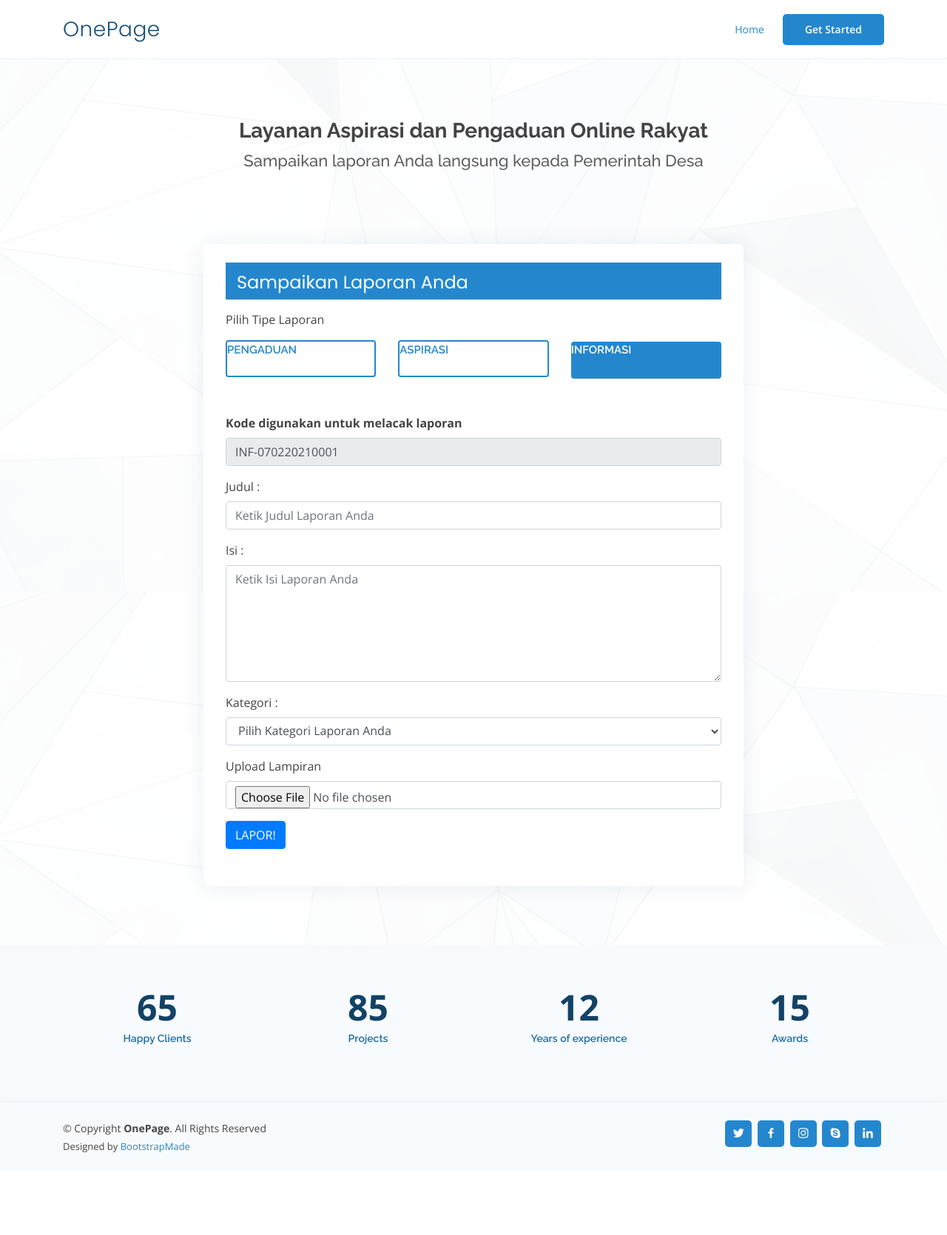
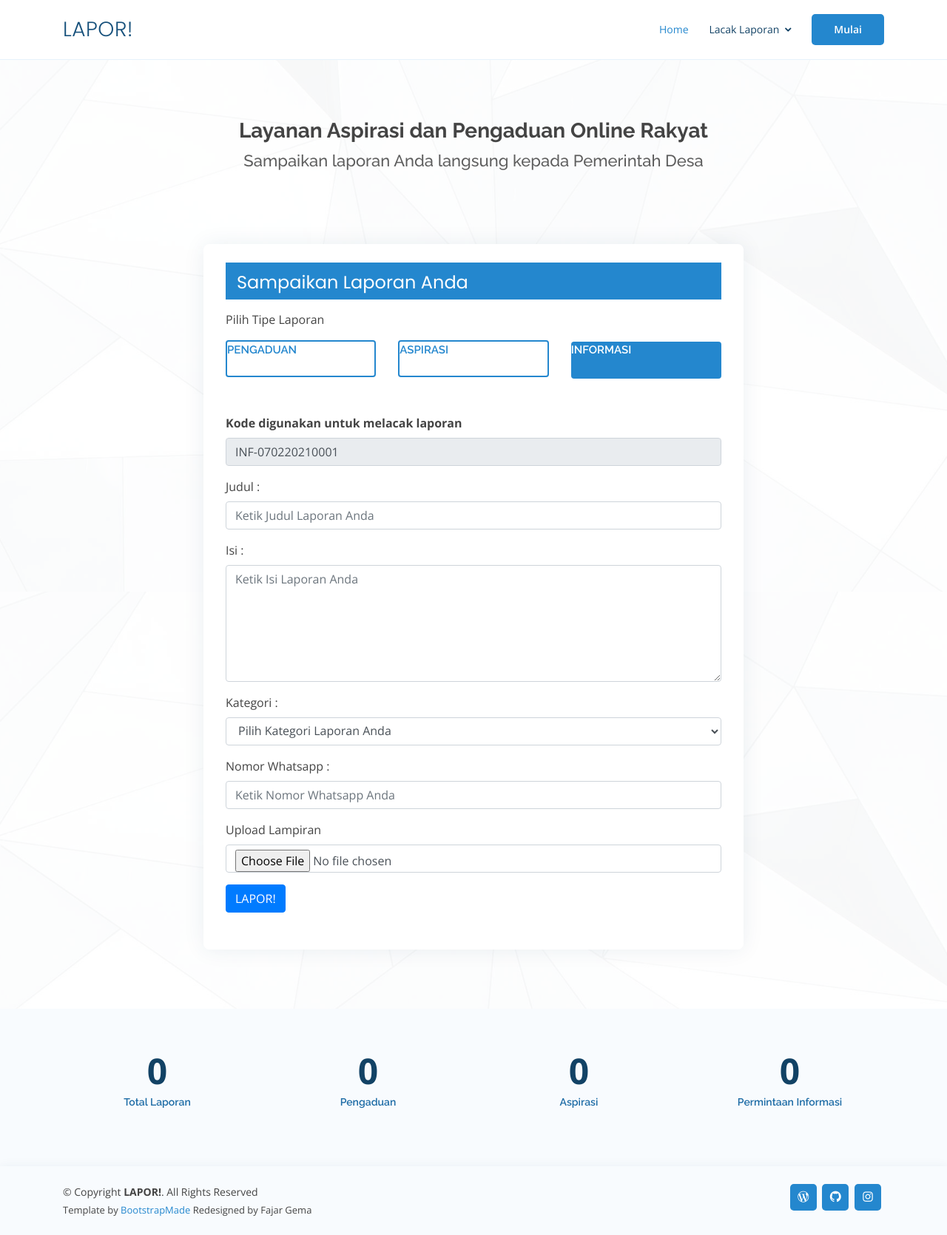
Before and after one commit to fajargema/uas, a PHP site: page /informasi.php in a window 1280 px wide. Shown: the whole page at 74% size. Before the commit the page ends 1559 px from the top, so only its background shows below. Run offline with PHP 8.4, Linux system fonts and the light colour scheme; data that the repository does not hold is empty; some libraries are stand-ins or nearby versions.

Commit message:
fix minor

```diff
--- a/informasi.php
+++ b/informasi.php
@@ -1,3 +1,15 @@
+<?php
+	include 'config.php';
+
+    $pengaduan = mysqli_query($db, "SELECT * FROM pengaduan");
+    $aspirasi = mysqli_query($db, "SELECT * FROM aspirasi");
+    $informasi = mysqli_query($db, "SELECT * FROM informasi");
+
+    $pen = mysqli_num_rows($pengaduan);
+    $asp = mysqli_num_rows($aspirasi);
+    $inf = mysqli_num_rows($informasi);
+    $total = $pen+$asp+$inf;
+?>
 <!DOCTYPE html>
 <html lang="en">
 
@@ -44,18 +56,25 @@
   <header id="header" class="fixed-top">
     <div class="container d-flex align-items-center">
 
-      <h1 class="logo mr-auto"><a href="index.html">OnePage</a></h1>
+      <h1 class="logo mr-auto"><a href="index.php">LAPOR!</a></h1>
       <!-- Uncomment below if you prefer to use an image logo -->
       <!-- <a href="index.html" class="logo mr-auto"><img src="assets/img/logo.png" alt="" class="img-fluid"></a>-->
 
       <nav class="nav-menu d-none d-lg-block">
         <ul>
-          <li class="active"><a href="index.html">Home</a></li>
+          <li class="active"><a href="index.php">Home</a></li>
+          <li class="drop-down"><a href="">Lacak Laporan</a>
+            <ul>
+              <li><a href="cari-pengaduan.php">Pengaduan</a></li>
+              <li><a href="cari-aspirasi.php">Aspirasi</a></li>
+              <li><a href="cari-informasi.php">Permintaan Informasi</a></li>
+            </ul>
+          </li>
 
         </ul>
       </nav><!-- .nav-menu -->
 
-      <a href="#about" class="get-started-btn scrollto">Get Started</a>
+      <a href="#about" class="get-started-btn scrollto">Mulai</a>
 
     </div>
   </header><!-- End Header -->
@@ -139,6 +158,11 @@
               </div>
 
               <div class="form-group">
+                <label for="no_wa">Nomor Whatsapp :</label>
+                <input type="int" class="form-control" name="no_wa" placeholder="Ketik Nomor Whatsapp Anda">
+              </div>
+
+              <div class="form-group">
                   <label for="gambar">Upload Lampiran</label>
                   <input type="file" class="form-control" name="gambar" id="gambar">
               </div>
@@ -170,29 +194,29 @@
 
           <div class="col-lg-3 col-md-5 col-6 d-md-flex align-items-md-stretch">
             <div class="count-box">
-              <span data-toggle="counter-up">65</span>
-              <p>Happy Clients</p>
+              <span data-toggle="counter-up"><?php echo $total; ?></span>
+              <p>Total Laporan</p>
             </div>
           </div>
 
           <div class="col-lg-3 col-md-5 col-6 d-md-flex align-items-md-stretch">
             <div class="count-box">
-              <span data-toggle="counter-up">85</span>
-              <p>Projects</p>
+              <span data-toggle="counter-up"><?php echo $pen; ?></span>
+              <p>Pengaduan</p>
             </div>
           </div>
 
           <div class="col-lg-3 col-md-5 col-6 d-md-flex align-items-md-stretch">
             <div class="count-box">
-              <span data-toggle="counter-up">12</span>
-              <p>Years of experience</p>
+              <span data-toggle="counter-up"><?php echo $asp; ?></span>
+              <p>Aspirasi</p>
             </div>
           </div>
 
           <div class="col-lg-3 col-md-5 col-6 d-md-flex align-items-md-stretch">
             <div class="count-box">
-              <span data-toggle="counter-up">15</span>
-              <p>Awards</p>
+              <span data-toggle="counter-up"><?php echo $inf; ?></span>
+              <p>Permintaan Informasi</p>
             </div>
           </div>
 
@@ -210,22 +234,20 @@
 
       <div class="mr-md-auto text-center text-md-left">
         <div class="copyright">
-          &copy; Copyright <strong><span>OnePage</span></strong>. All Rights Reserved
+          &copy; Copyright <strong><span>LAPOR!</span></strong>. All Rights Reserved
         </div>
         <div class="credits">
           <!-- All the links in the footer should remain intact. -->
           <!-- You can delete the links only if you purchased the pro version. -->
           <!-- Licensing information: https://bootstrapmade.com/license/ -->
           <!-- Purchase the pro version with working PHP/AJAX contact form: https://bootstrapmade.com/onepage-multipurpose-bootstrap-template/ -->
-          Designed by <a href="https://bootstrapmade.com/">BootstrapMade</a>
+          Template by <a href="https://bootstrapmade.com/">BootstrapMade</a> Redesigned by Fajar Gema
         </div>
       </div>
       <div class="social-links text-center text-md-right pt-3 pt-md-0">
-        <a href="#" class="twitter"><i class="bx bxl-twitter"></i></a>
-        <a href="#" class="facebook"><i class="bx bxl-facebook"></i></a>
-        <a href="#" class="instagram"><i class="bx bxl-instagram"></i></a>
-        <a href="#" class="google-plus"><i class="bx bxl-skype"></i></a>
-        <a href="#" class="linkedin"><i class="bx bxl-linkedin"></i></a>
+        <a href="https://fajargema.my.id/" rel="" class="twitter"><i class="bx bxl-wordpress"></i></a>
+        <a href="https://github.com/fajargema/" class="facebook"><i class="bx bxl-github"></i></a>
+        <a href="https://instagram.com/fajargema" class="instagram"><i class="bx bxl-instagram"></i></a>
       </div>
     </div>
   </footer><!-- End Footer -->
--- a/proses_informasi.php
+++ b/proses_informasi.php
@@ -9,6 +9,7 @@ include 'config.php';
   $tgl_dikirim    = $_POST['tgl_dikirim'];
   $stat    = $_POST['stat'];
   $id_kategori    = $_POST['id_kategori'];
+  $no_wa    = $_POST['no_wa'];
   $gambar = $_FILES['gambar']['name'];
 
 if (isset($_POST['simpan'])) {
@@ -23,7 +24,7 @@ if($gambar != "") {
         if(in_array($ekstensi, $ekstensi_diperbolehkan) === true)  {
                 move_uploaded_file($file_tmp, 'assets/img/informasi/'.$nama_gambar_baru); //memindah file gambar ke folder gambar
                   // jalankan query INSERT untuk menambah data ke database pastikan sesuai urutan (id tidak perlu karena dibikin otomatis)
-                  $query = "INSERT INTO informasi (kode, judul, isi, tgl_dikirim, stat, id_kategori, gambar) VALUES ('$kode', '$judul', '$isi', '$tgl_dikirim', '$stat', '$id_kategori', '$nama_gambar_baru')";
+                  $query = "INSERT INTO informasi (kode, judul, isi, tgl_dikirim, stat, id_kategori, no_wa, gambar) VALUES ('$kode', '$judul', '$isi', '$tgl_dikirim', '$stat', '$id_kategori', '$no_wa', '$nama_gambar_baru')";
                   $result = mysqli_query($db, $query);
                   // periska query apakah ada error
                   if(!$result){
@@ -40,7 +41,7 @@ if($gambar != "") {
                 echo "<script>alert('Ekstensi gambar yang boleh hanya jpg, png dan jpeg.');window.location='informasi.php';</script>";
             }
 } else {
-    $query = "INSERT INTO informasi (kode, judul, isi, tgl_dikirim, stat, id_kategori, gambar) VALUES ('$kode', '$judul', '$isi', '$tgl_dikirim', '$stat', '$id_kategori', null)";
+    $query = "INSERT INTO informasi (kode, judul, isi, tgl_dikirim, stat, id_kategori, no_wa, gambar) VALUES ('$kode', '$judul', '$isi', '$tgl_dikirim', '$stat', '$id_kategori', '$no_wa', null)";
                   $result = mysqli_query($db, $query);
                   // periska query apakah ada error
                   if(!$result){
```
Also changed, not shown: aspirasi.php (+35 -18 lines), cari-aspirasi.php (+4 -6 lines), cari-informasi.php (+4 -6 lines), cari-pengaduan.php (+4 -6 lines), index.php (+26 -17 lines), assets/img/informasi/685-WhatsApp Image 2021-01-27 at 19.50.25.jpeg (added).
